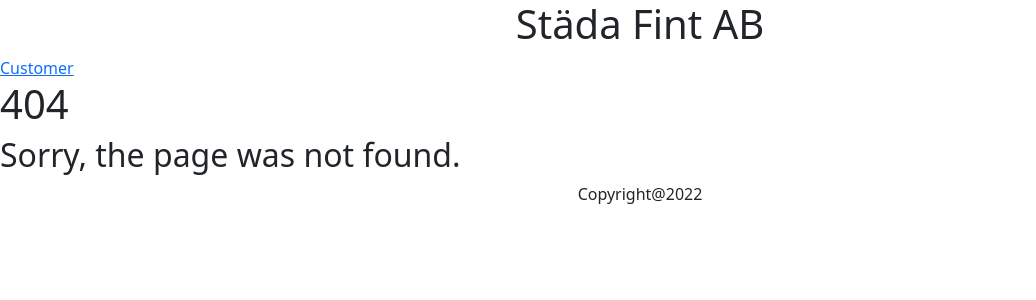
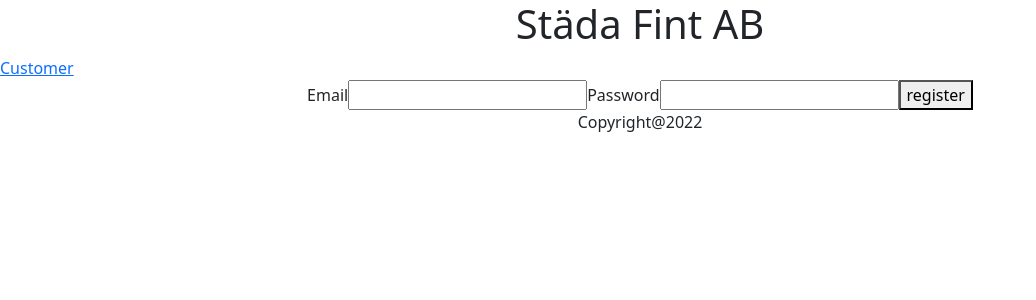
Before and after one commit to nicknilssonmoren/StadaFintAbGrupp2, a React (Create React App) app in the folder frontend/frontend/: page /registrationtest in a window 1280 px wide. Before the commit this address had no page. Shown: the top 300 px of the page, without its empty margins (0-1036 px from the left). Built offline with nearby package versions, Linux system fonts and the light colour scheme.

Commit message:
registers works partly

```diff
--- a/frontend/frontend/src/App.js
+++ b/frontend/frontend/src/App.js
@@ -9,6 +9,7 @@ import NoPage from "./pages/NoPage";
 import Header from "./pages/static/Header";
 import Footer from "./pages/static/Footer";
 import LoginTest from "./pages/static/LoginTest";
+import RegistrationTest from "./pages/static/RegistrationTest";
 import MyPage from "./pages/static/MyPage";
 
 function App() {
@@ -21,6 +22,7 @@ function App() {
                 <Route path="register" element={<Register />} />
                 <Route path="mypage" element={<MyPage />} />
                 <Route path="logintest" element={<LoginTest />} />
+                <Route path="registrationtest" element={<RegistrationTest />} />
                 <Route path="customer" element={<Customer />} />
                 <Route path="*" element={<NoPage />} />
             </Route>
--- /dev/null
+++ b/frontend/frontend/src/pages/static/RegistrationTest.js
@@ -0,0 +1,60 @@
+import React, {Component} from 'react';
+import 'bootstrap/dist/css/bootstrap.css';
+import {initializeApp} from "firebase/app";
+import {getIdToken, getAuth, createUserWithEmailAndPassword} from "firebase/auth";
+
+// Initialize Firebase
+const firebaseConfig = {
+    apiKey: "AIzaSyDDBpYTJTladLYupRNWzFeB-9xdOVTFzpQ",
+    authDomain: "stadafint-4be35.firebaseapp.com",
+    databaseURL: "https://stadafint-4be35-default-rtdb.europe-west1.firebasedatabase.app",
+    projectId: "stadafint-4be35",
+    storageBucket: "stadafint-4be35.appspot.com",
+    messagingSenderId: "679439977501",
+    appId: "1:679439977501:web:1d2aa173ac6634773b4af4",
+    measurementId: "G-1WMLRLZFV0"
+};
+
+initializeApp(firebaseConfig);
+
+const register = async values => {
+    console.log(values);
+    const { email, password } = values;
+    console.log(email, password);
+    const auth = getAuth();
+    const userCredential = await createUserWithEmailAndPassword(auth, email, password);
+    const idToken = await userCredential.user.getIdToken();
+    const response = await fetch('http://localhost:8080/reggy', {
+        headers: {
+            'Authorization': 'Bearer ' + idToken
+        }
+    });
+    const me = await response.json();
+    console.log(me);
+}
+
+class LoginTest extends Component {
+
+    state = {
+        email: "",
+        password: ""
+    };
+
+    handleChange = e => this.setState({ [e.target.name]: e.target.value });
+
+    render() {
+        return (
+            <div className="justify-content-center d-flex">
+                <div>
+                    <label>Email</label>
+                    <input name="email" type="text" onChange={this.handleChange} />
+                    <label>Password</label>
+                    <input name="password" type="password" onChange={this.handleChange} />
+                    <button onClick={ () => register(this.state)} id={"button"}>register</button>
+                </div>
+            </div>
+        );
+    }
+}
+
+export default LoginTest;
```
Also changed, not shown: 1 other file (tests, documents, lock files or other folders).
